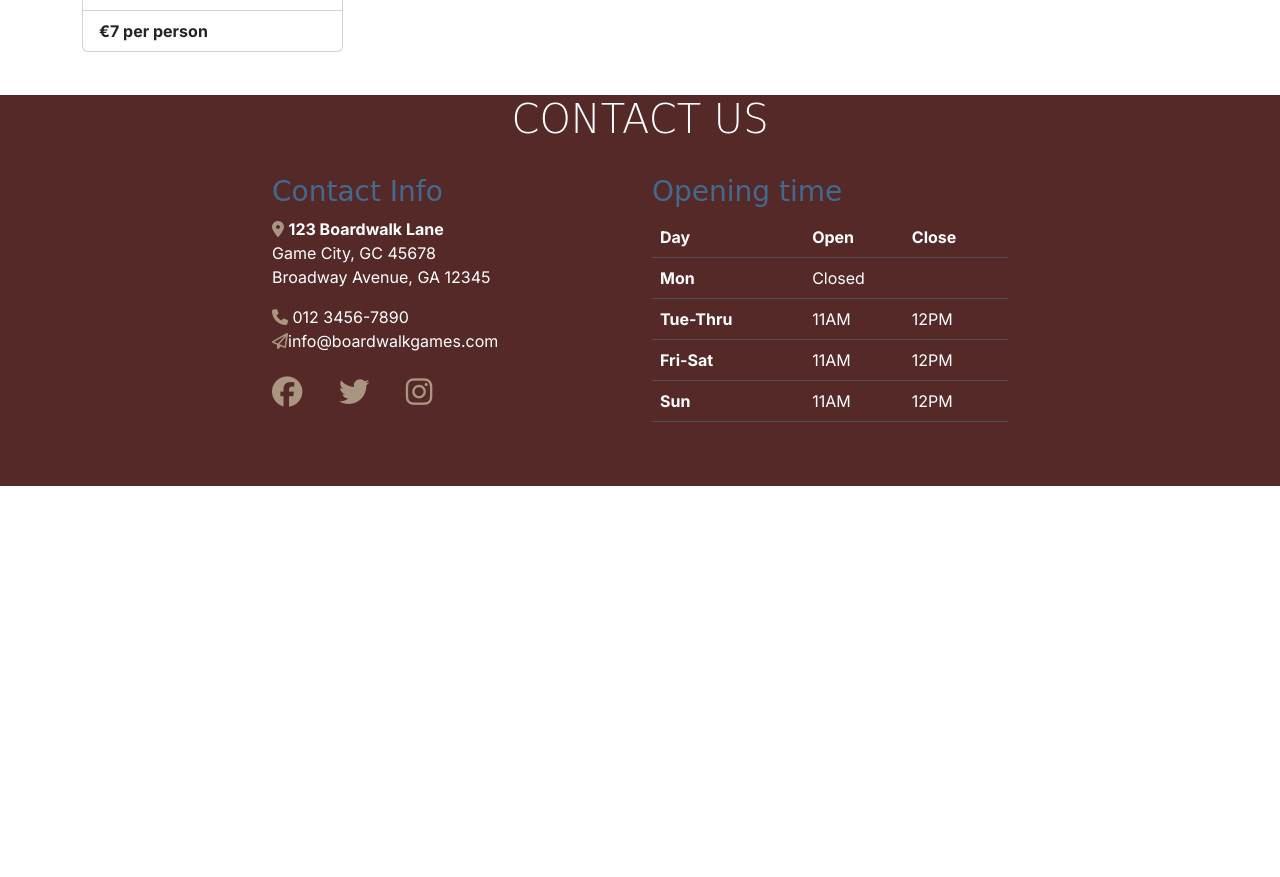
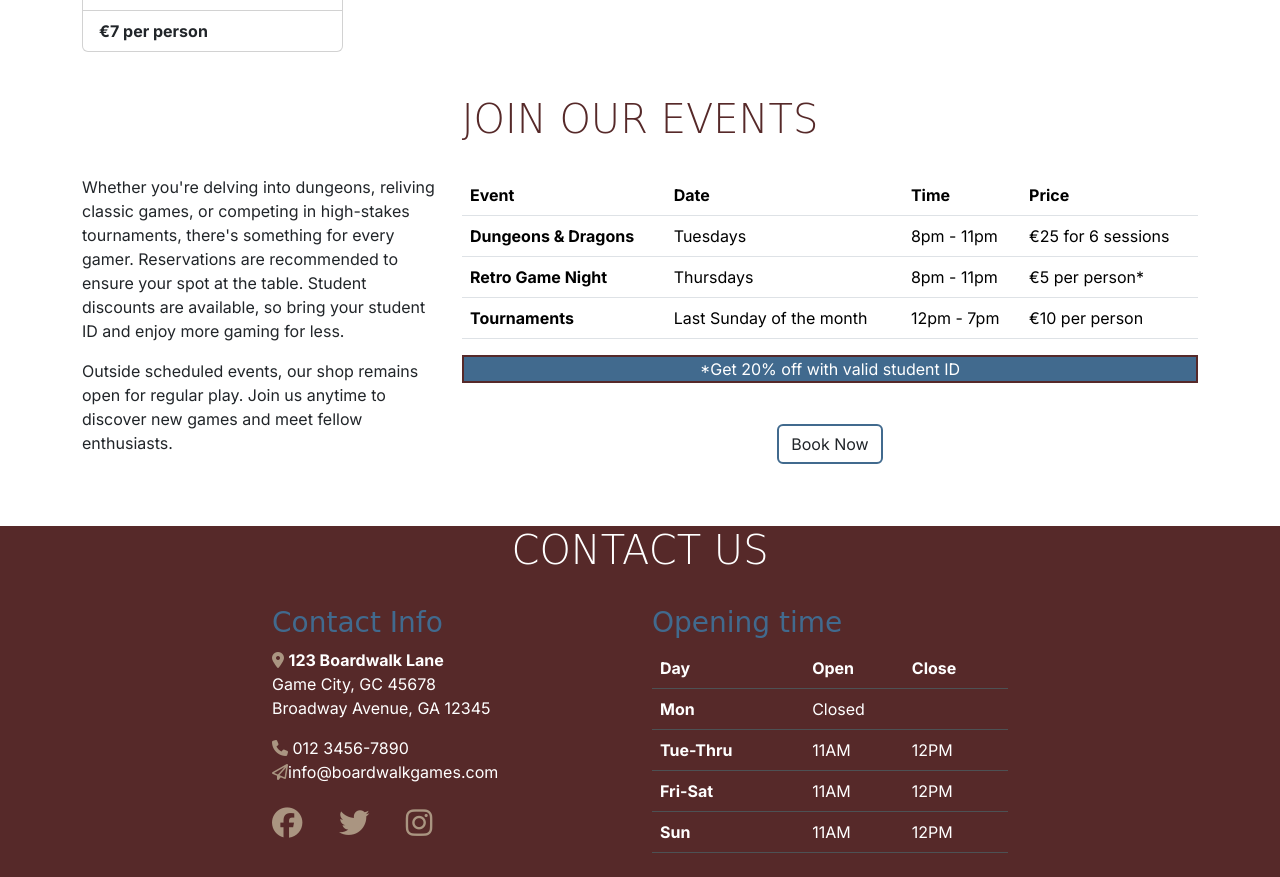
Before and after one commit to Y40Y50/boardwalk-games, a plain HTML site: page index.html in a window 1280 px wide. Shown: the part 1109-1986 px from the top of the page. Before the commit the page ends 1595 px from the top, so only its background shows below. Drawn offline with nearby package versions, Linux system fonts and the light colour scheme; a web font is replaced by a local one.

Commit message:
add join our events

```diff
--- a/index.html
+++ b/index.html
@@ -35,6 +35,7 @@
                 <div class="navbar-nav ms-auto">
                     <a class="nav-link active" aria-current="page" href="index.html">Home</a>
                     <a class="nav-link" href="#">Services</a>
+                    <a class="nav-link" href="#events">Events</a>
                     <a class="nav-link" href="game-library.html">Games</a>
                     <a class="nav-link" href="#contact">Contact</a>
                     <a class="btn custom-button-filled ms-lg-3 " href="booking.html">Book Now</a>
@@ -172,6 +173,57 @@
                         </div>
                     </div>
                 </div>
+                <section id="events" class="container section">
+                    <div class="row">
+                        <div class="col-12 text-center">
+                            <h2 class="display-6">join our events</h2>
+                        </div>
+                        <div class="col-12 col-md-6 col-xl-4">
+                            <p>Whether you're delving into dungeons, reliving classic games, or competing in high-stakes
+                                tournaments, there's something for every gamer. Reservations are recommended to ensure
+                                your spot at the table. Student discounts are available, so bring your student ID and
+                                enjoy more gaming for less.</p>
+                            <p>Outside scheduled events, our shop remains open for regular play. Join us anytime to
+                                discover new games and meet fellow enthusiasts.</p>
+                        </div>
+                        <div class="col-12 col-md-6 col-xl-8">
+                            <table class="table">
+                                <thead>
+                                    <tr>
+                                        <th scope="col">Event</th>
+                                        <th scope="col">Date</th>
+                                        <th scope="col">Time</th>
+                                        <th scope="col">Price</th>
+                                    </tr>
+                                </thead>
+                                <tbody>
+                                    <tr>
+                                        <th scope="row">Dungeons & Dragons</th>
+                                        <td>Tuesdays</td>
+                                        <td>8pm - 11pm</td>
+                                        <td>€25 for 6 sessions</td>
+                                    </tr>
+                                    <tr>
+                                        <th scope="row">Retro Game Night </th>
+                                        <td>Thursdays</td>
+                                        <td>8pm - 11pm </td>
+                                        <td>€5 per person*
+                                        </td>
+                                    </tr>
+                                    <tr>
+                                        <th scope="row">Tournaments</th>
+                                        <td>Last Sunday of the month </td>
+                                        <td>12pm - 7pm </td>
+                                        <td>€10 per person
+                                        </td>
+                                    </tr>
+                                </tbody>
+                            </table>
+                            <p class="text-center custom-button-filled">*Get 20% off with valid student ID</p>
+                            <div class="text-center">
+                                <a class="btn custom-button-outline mb-4" href="booking.html">Book Now</a>
+                            </div>
+
                         </div>
                     </div>
                 </section>
```
Also changed, not shown: booking.html (+1 -0 lines), game-library.html (+1 -0 lines), success.html (+3 -0 lines). Lines whose indentation alone changed are shown as unchanged.
